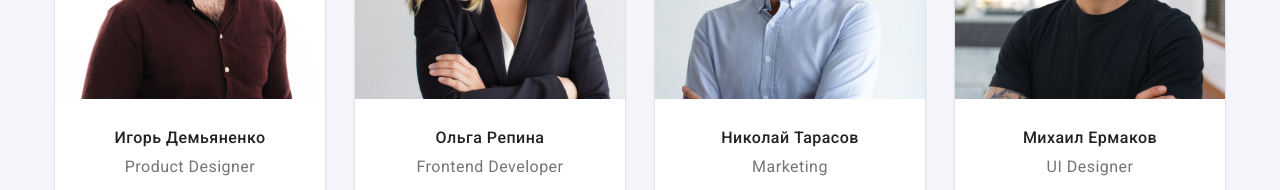
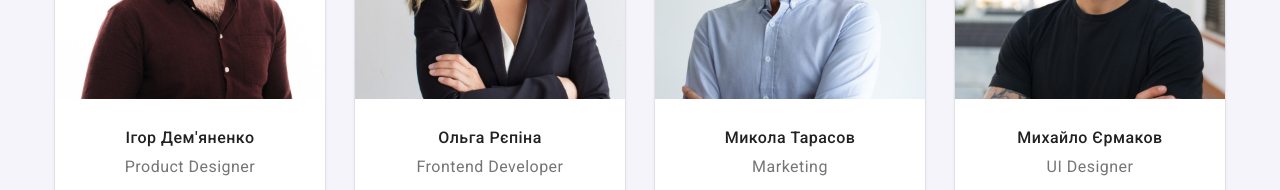
Before and after one commit to Natka312/goit-markup-hw-06, a plain HTML site: page index.html in a window 1280 px wide. Shown: the part 1940-2130 px from the top of the page. Drawn offline with nearby package versions, Linux system fonts and the light colour scheme.

Commit message:
замена имен с руск. на укр.

```diff
--- a/index.html
+++ b/index.html
@@ -166,7 +166,7 @@
                 height="260"
               />
               <div class="discreption-team-card">
-                <h3 class="team-title">Игорь Демьяненко</h3>
+                <h3 class="team-title">Ігор Дем'яненко</h3>
                 <p class="team-text">Product Designer</p>
                 <ul class="list socials">
                   <li class="sociale-link-list">
@@ -233,7 +233,7 @@
                 height="260"
               />
               <div class="discreption-team-card">
-                <h3 class="team-title">Ольга Репина</h3>
+                <h3 class="team-title">Ольга Рєпіна</h3>
                 <p class="team-text">Frontend Developer</p>
                 <ul class="list socials">
                   <li class="sociale-link-list">
@@ -300,7 +300,7 @@
                 height="260"
               />
               <div class="discreption-team-card">
-                <h3 class="team-title">Николай Тарасов</h3>
+                <h3 class="team-title">Микола Тарасов</h3>
                 <p class="team-text">Marketing</p>
                 <ul class="list socials">
                   <li class="sociale-link-list">
@@ -367,7 +367,7 @@
                 height="260"
               />
               <div class="discreption-team-card">
-                <h3 class="team-title">Михаил Ермаков</h3>
+                <h3 class="team-title">Михайло Єрмаков</h3>
                 <p class="team-text">UI Designer</p>
                 <ul class="list socials">
                   <li class="sociale-link-list">
```
